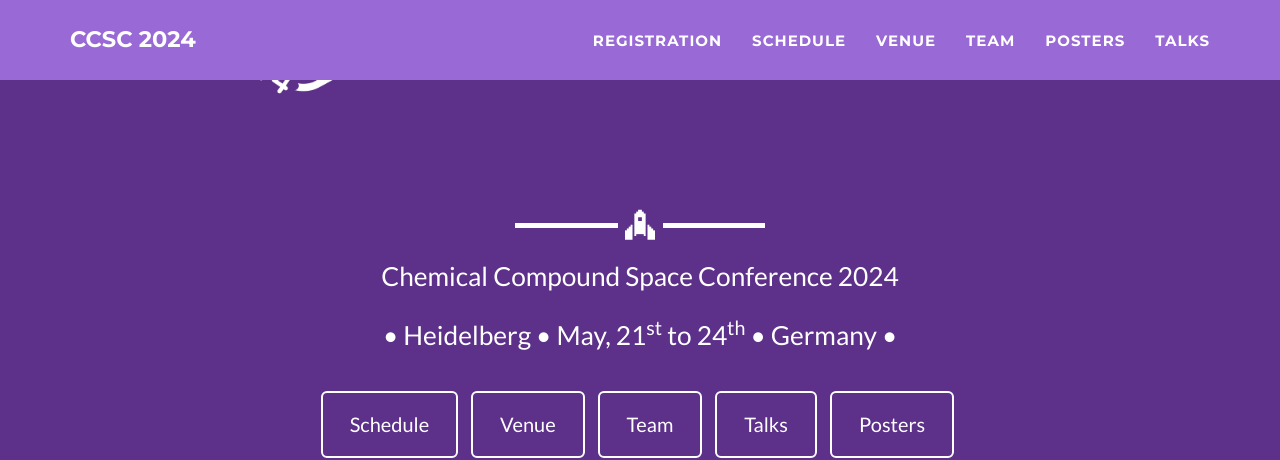
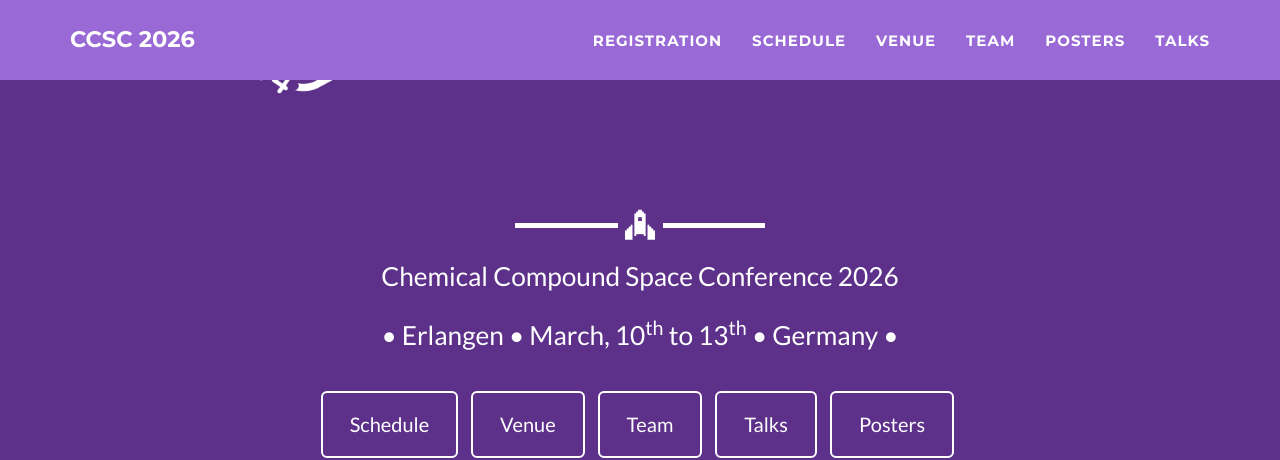
Before and after one commit to ccsc2026/ccsc2026.github.io, a Jekyll site: the page built from _posts/2022-05-21-Day1.md, in a window 1280 px wide and 900 px high, scrolled down 725 px. Shown: the top 460 px of the window. Built offline with Jekyll 4.4.1, drawn with Linux system fonts in a browser that asks for light colours.

Commit message:
Update _config.yml

```diff
--- a/_config.yml
+++ b/_config.yml
@@ -1,10 +1,10 @@
 # Site settings
-title: CCSC 2024
+title: CCSC 2026
 email: chemcompspace@gmail.com
-url: https://ccsc2024.github.io/
-description: "Chemical Compound Space Conference 2024"
+url: https://ccsc2026.github.io/
+description: "Chemical Compound Space Conference 2026"
 
-keywords: "• Heidelberg • May, 21<sup>st</sup> to 24<sup>th</sup> • Germany •"
+keywords: "• Erlangen • March, 10<sup>th</sup> to 13<sup>th</sup> • Germany •"
 meta_author: Carolin Müller
 
 # Google webmaster tools
@@ -39,20 +39,8 @@ footer:
 
 # Social networks usernames (many more available: google-plus, flickr, dribbble, pinterest, instagram, tumblr, linkedin, etc.)
 social:
-  - title: ERC
-    url: ERC_logo.png
-  - title: ERC
-    url: ERC_ori.png
-  - title: PCCP
-    url: PCCP Journal-Promo-82x25-whiteout.png # logo_placeholder_small.png
-  - title: Wiley
-    url: Wiley-Led-VCH-Logo-horiz.png
-  - title: DD
-    url: DD_logo.png
-  - title: MLST
-    url: MLST_Logo.jpg
-  - title: Merck
-    url: MDG_Logo_VGreen_RGB_with_clearspace.png
+  - title: FAU
+    url: FAU_logo.png
 
 # 'The conference is supported by <b>ERC 772834</b> (QML: Quantum Machine Learning: Chemical Reactions with Unprecedented Speed and Accuracy).'
 
@@ -64,7 +52,7 @@ address:
   # - line: Address Line 2
 
 # Credits content
-credits: <img src="https://raw.githubusercontent.com/ccsc2024/ccsc2024.github.io/main/img/sponsors/TUBerlin.png" width="100" alt="TUBerlin" /><br> <img src="https://raw.githubusercontent.com/ccsc2024/ccsc2024.github.io/main/img/ccsc2024_mini-logo.png" width="100" alt="mini-logo" />
+credits: <img src="https://raw.githubusercontent.com/ccsc2024/ccsc2024.github.io/main/img/ccsc2024_mini-logo.png" width="100" alt="mini-logo" />
 #credits: <img src="https://raw.githubusercontent.com/ccsc2024/ccsc2024.github.io/main/img/ccsc2024_mini-logo.png" width="100" alt="mini-logo" />
 #'Powered by Jekyll.<br> <a href="/impressum/" class="btn btn-lg btn-outline">Impressum</a>' # add impressum as link
 
```
